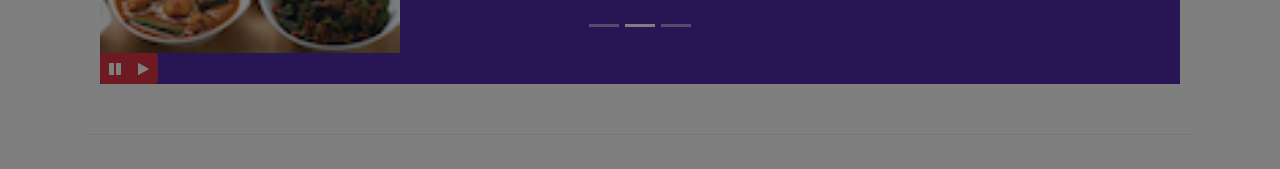
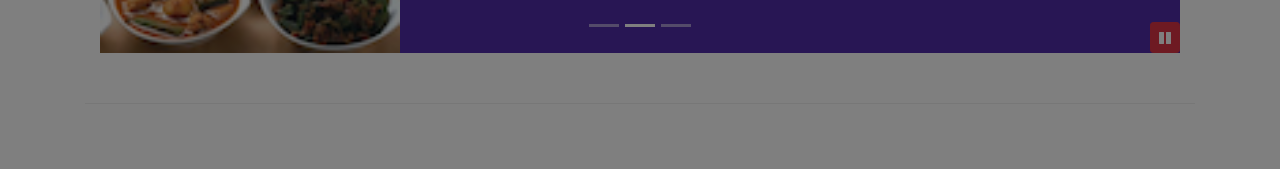
Before and after one commit to Mahmodddd20/conFusion, a website: page index.html in a window 1280 px wide. Both pictures are taken after a click on the link "Login". Shown: the part 631-800 px from the top of the page. Drawn offline with nearby package versions, Linux system fonts and the light colour scheme.

Commit message:
More Bootstrap JQuery

```diff
--- a/css/styles.css
+++ b/css/styles.css
@@ -52,6 +52,12 @@
   position: absolute;
   bottom: 0px; }
 
+#carouselButton {
+  right: 0px;
+  position: absolute;
+  bottom: 0px;
+  z-index: 1; }
+
 .modal-header {
   background-color: #512DA8;
   color: white; }
--- a/index.html
+++ b/index.html
@@ -135,10 +135,12 @@
                                     <div class="col-sm-10 d-flex justify-content-start hide">
                                         <div class="btn-group" data-toggle="buttons">
                                             <label class="btn btn-success focus active" for="option1">
-                                                <input type="radio" name="is-smoking" id="option1" value="option1" checked> Non-Smoking
+                                                <input type="radio" name="is-smoking" id="option1" value="option1"
+                                                       checked> Non-Smoking
                                             </label>
                                             <label class="btn btn-danger" for="option2">
-                                                <input type="radio" name="is-smoking" id="option2" value="option2"> Smoking
+                                                <input type="radio" name="is-smoking" id="option2" value="option2">
+                                                Smoking
                                             </label>
                                         </div>
                                     </div>
@@ -165,12 +167,12 @@
                                     <button type="submit" class="btn btn-primary">Reserve</button>
                                 </div>
                             </div>
-                    </form>
+                        </form>
+                    </div>
                 </div>
             </div>
         </div>
     </div>
-</div>
 </div>
 
 <header class="jumbotron">
@@ -186,7 +188,7 @@
             </div>
             <div class="col-12 col-sm-3 align-self-center">
                 <a role="button" id="reserve" class="btn btn-block nav-link btn-warning"
-                    title="Or Call us at  <br><strong>+852 12345678</strong>">Reserve Table</a></div>
+                   title="Or Call us at  <br><strong>+852 12345678</strong>">Reserve Table</a></div>
 
         </div>
     </div>
@@ -248,14 +250,9 @@
                 <a class="carousel-control-next" href="#mycarousel" role="button" data-slide="next">
                     <span class="carousel-control-next-icon"></span>
                 </a>
-                <div class="btn-group" id="carouselButton">
-                    <button class="btn btn-danger btn-sm" id="carousel-pause">
-                        <span class="fa fa-pause"></span>
-                    </button>
-                    <button class="btn btn-danger btn-sm" id="carousel-play">
-                        <span class="fa fa-play"></span>
-                    </button>
-                </div>
+                <button class="btn btn-danger btn-sm" id="carouselButton">
+                    <span id="carousel-button-icon" class="fa fa-pause"></span>
+                </button>
             </div>
         </div>
     </div>
@@ -374,25 +371,27 @@
 <script src="node_modules/popper.js/dist/umd/popper.min.js"></script>
 <script src="node_modules/bootstrap/dist/js/bootstrap.min.js"></script>
 <script>
-    $(document).ready(function(){
-        $("#mycarousel").carousel( { interval: 2000 } );
-        $("#carousel-pause").click(function(){
-            $("#mycarousel").carousel('pause');
+    $ (document).ready (function () {
+        $ ("#carouselButton").click (function () {
+            if ($ ("#carouselButton").children ("span").hasClass ('fa-pause')) {
+                $ ("#mycarousel").carousel ('pause');
+                $ ("#carouselButton").children ("span").removeClass ('fa-pause');
+                $ ("#carouselButton").children ("span").addClass ('fa-play');
+            } else if ($ ("#carouselButton").children ("span").hasClass ('fa-play')) {
+                $ ("#mycarousel").carousel ('cycle');
+                $ ("#carouselButton").children ("span").removeClass ('fa-play');
+                $ ("#carouselButton").children ("span").addClass ('fa-pause');
+            }
         });
-        $("#carousel-play").click(function(){
-            $("#mycarousel").carousel('cycle');
+        $ ("#reserve").click (function () {
+            $ ("#reserveModal").modal ();
         });
-    });
-
-    $(document).ready(function(){
-        $("#reserve").click(function(){
-            $("#reserveModal").modal();
-        });
-        $("#login").click(function(){
-            $("#loginModal").modal();
+        $ ("#login").click (function () {
+            $ ("#loginModal").modal ();
         });
 
     });
+
 </script>
 
 </body>
```
